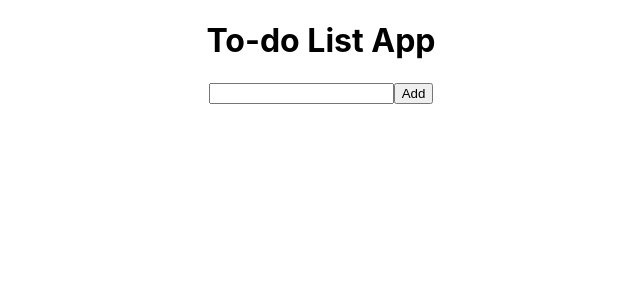
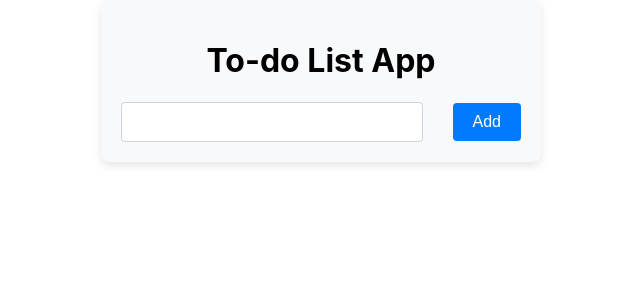
Before and after one commit to navedpathan/React-Redux-ToDo-App, a React (Create React App) app: page / in a window 1280 px wide. Shown: the top 300 px of the page, without its empty margins (319-959 px from the left). Built offline with nearby package versions, Linux system fonts and the light colour scheme.

Commit message:
finish commit

```diff
--- a/public/index.html
+++ b/public/index.html
@@ -24,7 +24,7 @@
       work correctly both with client-side routing and a non-root public URL.
       Learn how to configure a non-root public URL by running `npm run build`.
     -->
-    <title>To-do List App</title>
+    <title>To-Do List App</title>
   </head>
   <body>
     <noscript>You need to enable JavaScript to run this app.</noscript>
--- a/src/App.css
+++ b/src/App.css
@@ -1,38 +1,70 @@
 .App {
+  max-width: 400px;
+  margin: 0 auto;
+  padding: 20px;
+  background-color: #f8f9fa;
+  border-radius: 8px;
+  box-shadow: 0 4px 8px rgba(0, 0, 0, 0.1);
   text-align: center;
 }
 
-.App-logo {
-  height: 40vmin;
-  pointer-events: none;
+.input_container {
+  display: flex;
+  justify-content: space-between;
+  align-items: center;
 }
 
-@media (prefers-reduced-motion: no-preference) {
-  .App-logo {
-    animation: App-logo-spin infinite 20s linear;
-  }
+.todo-input {
+  width: 70%;
+  padding: 10px;
+  border: 1px solid #ced4da;
+  border-radius: 4px;
+  font-size: 16px;
 }
 
-.App-header {
-  background-color: #282c34;
-  min-height: 100vh;
-  display: flex;
-  flex-direction: column;
-  align-items: center;
-  justify-content: center;
-  font-size: calc(10px + 2vmin);
-  color: white;
+.todo-button {
+  padding: 10px 20px;
+  background-color: #007bff;
+  color: #fff;
+  border: none;
+  border-radius: 4px;
+  cursor: pointer;
+  font-size: 16px;
 }
 
-.App-link {
-  color: #61dafb;
+.todo-button:hover {
+  background-color: #0056b3;
 }
 
-@keyframes App-logo-spin {
-  from {
-    transform: rotate(0deg);
-  }
-  to {
-    transform: rotate(360deg);
-  }
+.todo-item {
+  margin: 10px 0;
+  padding: 10px;
+  background-color: #fff;
+  border-radius: 4px;
+  display: flex;
+  align-items: center;
 }
+
+.todo-item.completed {
+  background-color: #e4e4e4;
+  text-decoration: line-through;
+}
+
+.todo-checkbox {
+  margin-right: 10px;
+}
+
+.todo-delete-button {
+  background-color: #dc3545;
+  color: #fff;
+  border: none;
+  border-radius: 4px;
+  cursor: pointer;
+  font-size: 14px;
+  padding: 6px 12px;
+  margin-left: auto;
+}
+
+.todo-delete-button:hover {
+  background-color: #c82333;
+}
--- a/src/App.js
+++ b/src/App.js
@@ -3,16 +3,14 @@ import { store } from "./redux/store";
 import "./App.css";
 import TaskInput from "./components/TaskInput";
 import TaskList from "./components/TaskList";
-import X from "./components/X";
 
 function App() {
   return (
-    <div className="App">
+    <div  class="App">
       <h1>To-do List App</h1>
       <Provider store={store}>
         <TaskInput />
         <TaskList />
-        {/* <X /> */}
       </Provider>
     </div>
   );
--- a/src/components/TaskInput.js
+++ b/src/components/TaskInput.js
@@ -1,9 +1,9 @@
-import React, {useState} from 'react';
-import { useDispatch } from 'react-redux';
-import { addTask } from '../redux/action';
+import React, { useState } from "react";
+import { useDispatch } from "react-redux";
+import { addTask } from "../redux/action";
 
 function TaskInput() {
-  const [inputValue, setInputValue] = useState('');
+  const [inputValue, setInputValue] = useState("");
   const dispatch = useDispatch();
 
   const handleInputChange = (event) => {
@@ -11,20 +11,25 @@ function TaskInput() {
   };
 
   const handleAddTask = () => {
-    if (inputValue.trim() !== '') {
+    if (inputValue.trim() !== "") {
       dispatch(addTask(inputValue));
-      setInputValue('');
+      setInputValue("");
     }
   };
 
   return (
     <div>
-      <form onSubmit={handleAddTask}>
-      <input type="text" value={inputValue} onChange={handleInputChange} />
-      <button>Add</button>
+      <form onSubmit={handleAddTask} className="input_container">
+        <input
+          className="todo-input"
+          type="text"
+          value={inputValue}
+          onChange={handleInputChange}
+        />
+        <button className="todo-button">Add</button>
       </form>
     </div>
-  )
+  );
 }
 
-export default TaskInput
+export default TaskInput;
--- a/src/components/TaskList.js
+++ b/src/components/TaskList.js
@@ -21,21 +21,12 @@ function TaskList() {
   return (
     <div>
       {tasks.map((task, index) => (
-        <h3
-          key={index}
-          style={{ textDecoration: task.completed ? "line-through" : "none" }}
-        >
-          <input
-            type="checkbox"
-            checked={task.completed}
-            disabled={task.completed}
-            onChange={() => handleToggleTask(index)}
-          />
-          <span>{task.text}</span>
-
-          <button onClick={() => handleDeleteTask(index)}>Delete</button>
-        </h3>
-      ))}
+      <div class={`todo-item ${task.completed ? 'completed' : ''}`} key={index}>
+        <input class="todo-checkbox" type="checkbox" checked={task.completed} onChange={() => handleToggleTask(index)} />
+        <span>{task.text}</span>
+        <button class="todo-delete-button" onClick={() => handleDeleteTask(index)}>Delete</button>
+      </div>
+    ))}
     </div>
   );
 }
--- a/src/components/X.js
+++ /dev/null
@@ -1,59 +0,0 @@
-import React, { useState, useEffect } from 'react';
-import { useSelector, useDispatch } from 'react-redux';
-import { addTask, deleteTask, toggleTask } from '../redux/action';
-
-function TaskList() {
-  const tasks = useSelector((state) => state.tasks);
-  const dispatch = useDispatch();
-  const [inputValue, setInputValue] = useState('');
-
-  useEffect(() => {
-    localStorage.setItem('tasks', JSON.stringify(tasks));
-  }, [tasks]);
-
-  const handleInputChange = (event) => {
-    setInputValue(event.target.value);
-  };
-
-  const handleAddTask = () => {
-    if (inputValue.trim() !== '') {
-      dispatch(addTask(inputValue));
-      setInputValue('');
-    }
-  };
-
-  const handleToggleTask = (index) => {
-    dispatch(toggleTask(index));
-  };
-
-  const handleDeleteTask = (index) => {
-    dispatch(deleteTask(index));
-  };
-
-  return (
-    <div>
-       <form onSubmit={handleAddTask}>
-      <input type="text" value={inputValue} onChange={handleInputChange} />
-      <button>Add</button>
-      {tasks.map((task, index) => (
-        <h3
-          key={index}
-          style={{ textDecoration: task.completed ? "line-through" : "none" }}
-        >
-          <input
-            type="checkbox"
-            checked={task.completed}
-            disabled={task.completed}
-            onChange={() => handleToggleTask(index)}
-          />
-          <span>{task.text}</span>
-
-          <button onClick={() => handleDeleteTask(index)}>Delete</button>
-        </h3>
-      ))}
-      </form>
-    </div>
-  );
-}
-
-export default TaskList;
```
